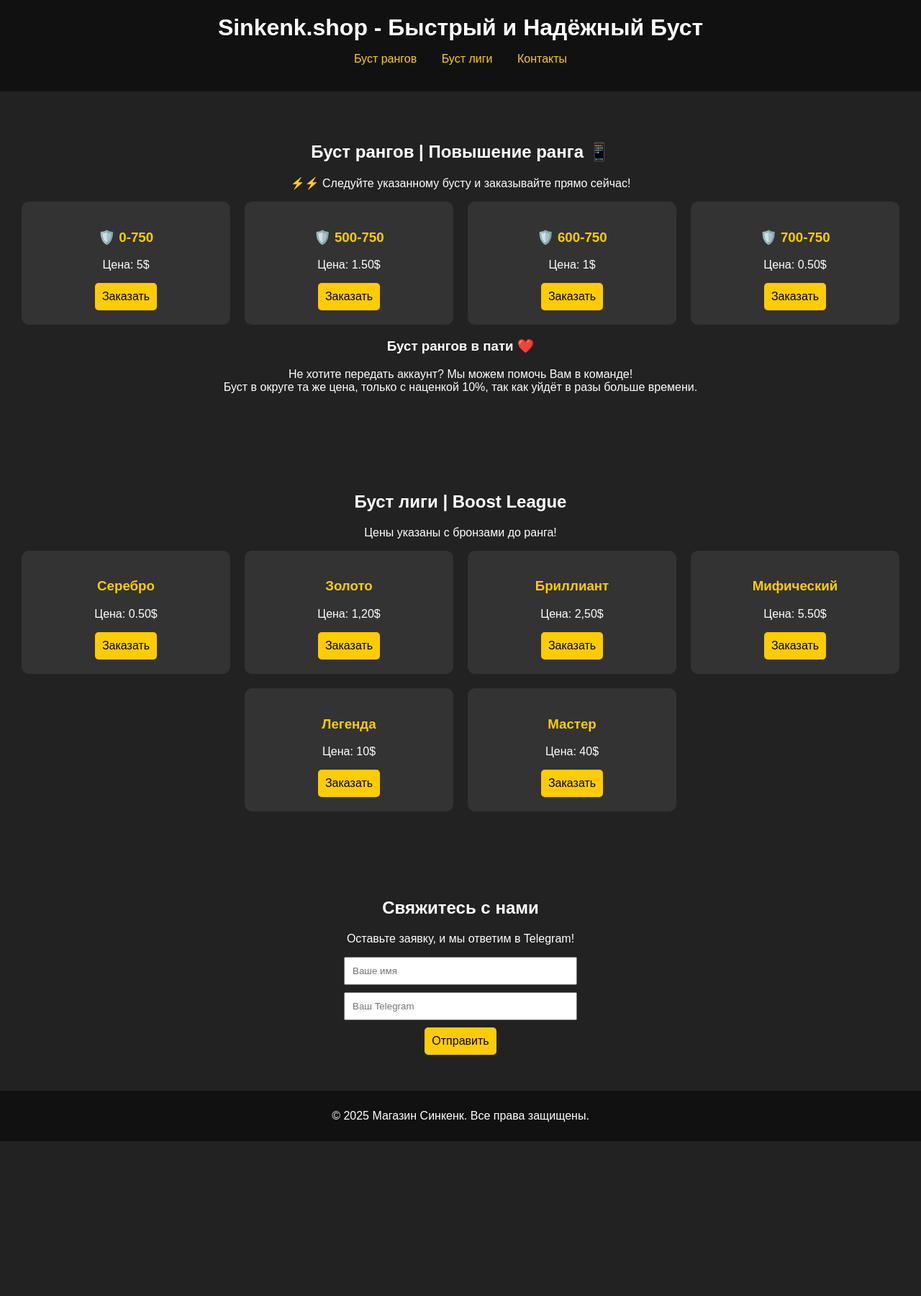
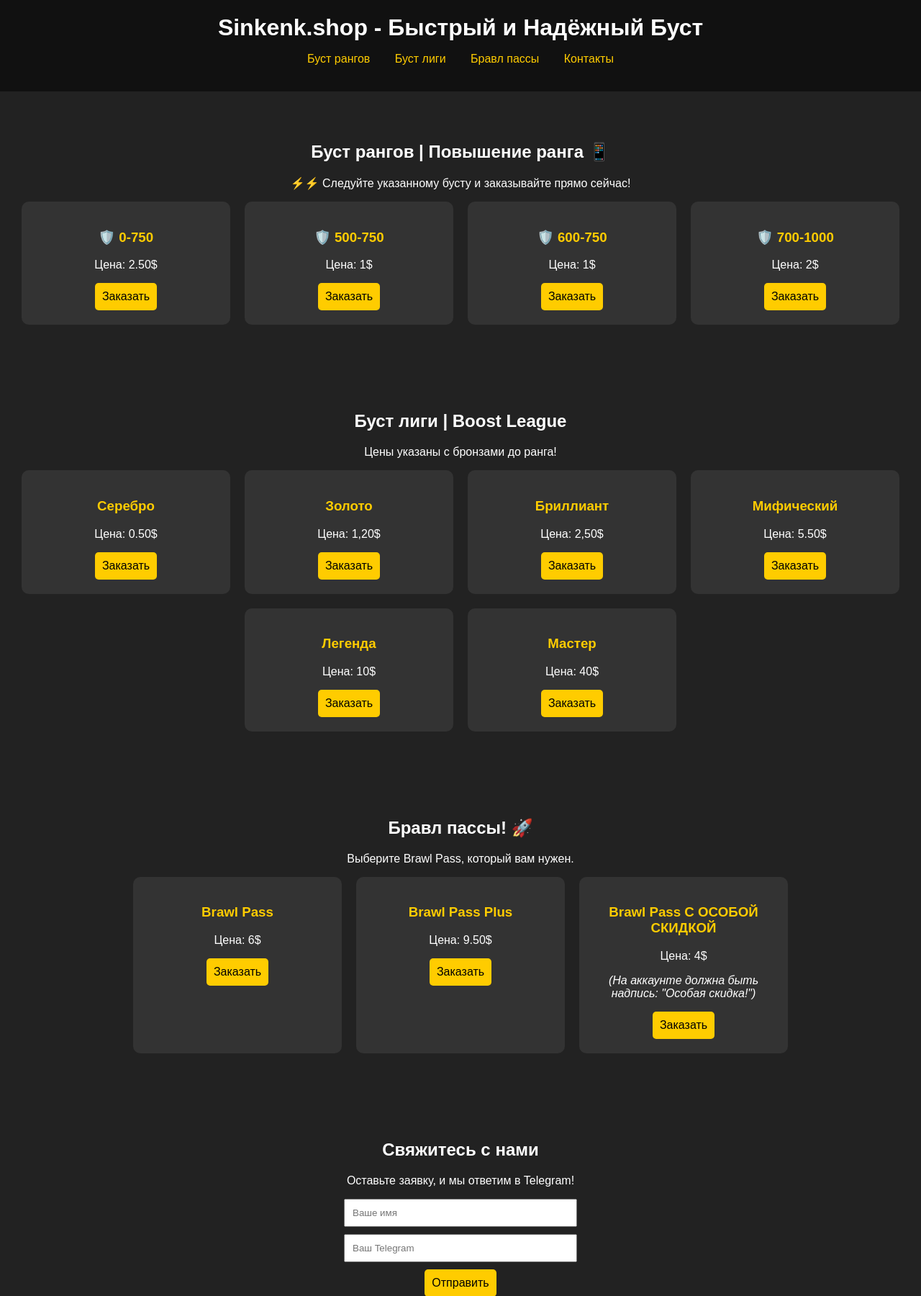
Before and after one commit to sinkenk/Sinkenk, a Flask app: page / in a window 1280 px wide. Shown: the top 1800 px of the page at 72% size. Before the commit the page ends 1585 px from the top, so only its background shows below. Run offline with Flask 3, Linux system fonts and the light colour scheme.

Commit message:
Update intex.html

```diff
--- a/templates/intex.html
+++ b/templates/intex.html
@@ -21,6 +21,7 @@
         <ul>
             <li><a href="#rank-boost">Буст рангов</a></li>
             <li><a href="#league-boost">Буст лиги</a></li>
+            <li><a href="#brawl-pass">Бравл пассы</a></li>
             <li><a href="#contact">Контакты</a></li>
         </ul>
     </nav>
@@ -32,12 +33,12 @@
     <div class="boost-list">
         <div class="boost-item">
             <h3>🛡️ 0-750</h3>
-            <p>Цена: 5$</p>
+            <p>Цена: 2.50$</p>
             <button onclick="orderBoost('0-750')">Заказать</button>
         </div>
         <div class="boost-item">
             <h3>🛡️ 500-750</h3>
-            <p>Цена: 1.50$</p>
+            <p>Цена: 1$</p>
             <button onclick="orderBoost('500-750')">Заказать</button>
         </div>
         <div class="boost-item">
@@ -46,16 +47,13 @@
             <button onclick="orderBoost('600-750')">Заказать</button>
         </div>
         <div class="boost-item">
-            <h3>🛡️ 700-750</h3>
-            <p>Цена: 0.50$</p>
+            <h3>🛡️ 700-1000</h3>
+            <p>Цена: 2$</p>
             <button onclick="orderBoost('700-750')">Заказать</button>
         </div>
     </div>
-    <h3>Буст рангов в пати ❤️</h3>
-    <p>Не хотите передать аккаунт? Мы можем помочь Вам в команде! <br> Буст в округе та же цена, только с наценкой 10%, так как уйдёт в разы больше времени.</p>
 </section>
 
-<!-- 🔹 БУСТ ЛИГИ -->
 <section id="league-boost">
     <h2>Буст лиги | Boost League</h2>
     <p>Цены указаны с бронзами до ранга!</p>
@@ -93,6 +91,30 @@
     </div>
 </section>
 
+<!-- 🔹 БРАВЛ ПАССЫ -->
+<section id="brawl-pass">
+    <h2>Бравл пассы! 🚀</h2>
+    <p>Выберите Brawl Pass, который вам нужен.</p>
+    <div class="boost-list">
+        <div class="boost-item">
+            <h3>Brawl Pass</h3>
+            <p>Цена: 6$</p>
+            <button onclick="orderBoost('Brawl Pass')">Заказать</button>
+        </div>
+        <div class="boost-item">
+            <h3>Brawl Pass Plus</h3>
+            <p>Цена: 9.50$</p>
+            <button onclick="orderBoost('Brawl Pass Plus')">Заказать</button>
+        </div>
+        <div class="boost-item">
+            <h3>Brawl Pass С ОСОБОЙ СКИДКОЙ</h3>
+            <p>Цена: 4$</p>
+            <p><em>(На аккаунте должна быть надпись: "Особая скидка!")</em></p>
+            <button onclick="orderBoost('Brawl Pass Discount')">Заказать</button>
+        </div>
+    </div>
+</section>
+
 <section id="contact">
     <h2>Свяжитесь с нами</h2>
     <p>Оставьте заявку, и мы ответим в Telegram!</p>
```
